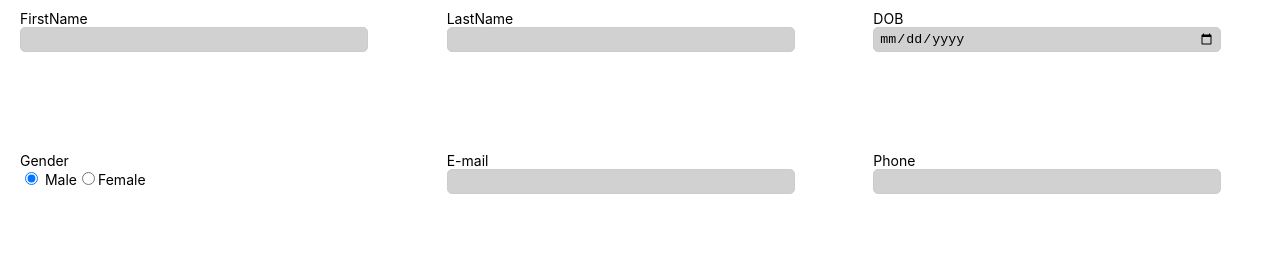
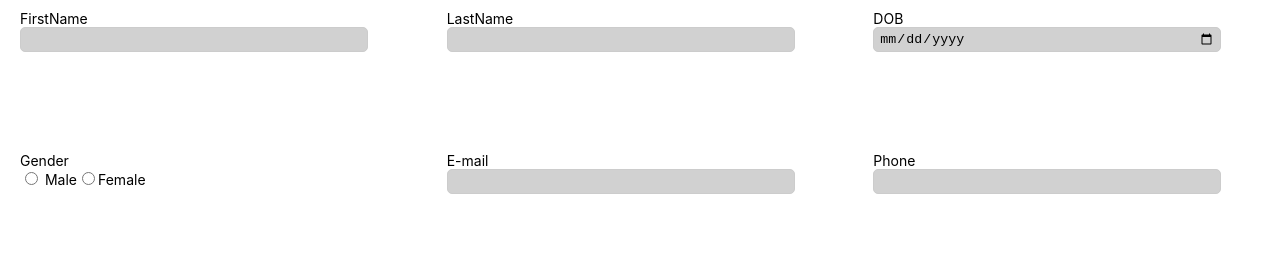
Before and after one commit to Dhanasekarextends/basic-crud, a React (Create React App) app: page / in a window 1280 px wide. Shown: the top 262 px of the page. Built offline with nearby package versions, Linux system fonts and the light colour scheme.

Commit message:
perAdd realtime change and gender optimized

```diff
--- a/src/App.js
+++ b/src/App.js
@@ -8,15 +8,13 @@ import "./App.css";
 
 class App extends Component {
   state = {
-    male: true,
-    female: false,
     state: true,
     sameAdd: false,
     userDetails: {
       firstName: "",
       lastName: "",
       dob: "",
-      gender: "Male",
+      gender: "",
       email: "",
       phone: "",
       commAdd: "",
@@ -33,14 +31,16 @@ class App extends Component {
     },
     row: []
   };
-  checkedValue = key => {
-    if (key === "gender") {
-      this.setGender();
-    } else if (key === "perAdd") {
-      let sameAdd = !this.state.sameAdd;
-      this.setState({
-        sameAdd
-      });
+  checkedValue = (e) => {
+    let userDetails = this.state.userDetails;
+    userDetails.gender = e.target.value;
+    this.setState({
+      userDetails
+    });
+  };
+
+  perAdd=()=>{
+    let sameAdd = !this.state.sameAdd;
       let userDetails = this.state.userDetails;
       if (sameAdd) {
         userDetails.perAdd = this.state.userDetails.commAdd;
@@ -49,22 +49,9 @@ class App extends Component {
         userDetails.perAdd = "";
       }
       this.setState({
-        userDetails
+        userDetails,
+        sameAdd
       });
-    }
-  };
-
-  setGender() {
-    let male = this.state.male;
-    let userDetails = this.state.userDetails;
-    this.setState({
-      male: !male,
-      female: male
-    });
-    userDetails.gender = !this.state.male ? "Male" : "Female";
-    this.setState({
-      userDetails
-    });
   }
 
   createOnClick = () => {
@@ -74,23 +61,12 @@ class App extends Component {
     this.setState({
       row: rows
     });
-    this.setGender();
-    // userDetails:{
-    //   firstName: "",
-    //   lastName: "",
-    //   dob: "",
-    //   gender: "Male",
-    //   email: "",
-    //   phone: "",
-    //   commAdd: "",
-    //   perAdd: ""
-    // }
     this.setState({
       userDetails: {
         firstName: "",
         lastName: "",
         dob: "",
-        gender: "Male",
+        gender: "",
         email: "",
         phone: "",
         commAdd: "",
@@ -103,26 +79,32 @@ class App extends Component {
     let userDetails = this.state.userDetails;
     let errorMsgs = this.state.errorMsgs;
     let check = false;
-    Object.keys(userDetails).map((key)=> {
-     switch(key){
-       case key : errorMsgs[key] = userDetails[key] === "" ? ("*"+key+" field can't be blank") : "";
-     }
-     if(errorMsgs[key]!="")
-      check=true;
-    console.log(errorMsgs)
+    Object.keys(userDetails).map(key => {
+      switch (key) {
+        case key:
+          errorMsgs[key] =
+            userDetails[key] === "" ? "*" + key + " field can't be blank" : ""; break;
+        default :
+      }
+      if (errorMsgs[key] !== "") check = true;
+      console.log(errorMsgs);
+      return 0;
     });
 
     this.setState({
       errorMsgs
     });
-    if(check===false)
-      this.createOnClick();
+    if (check === false) this.createOnClick();
   };
 
   inputFieldOnChange = (key, event) => {
     let userDetails = this.state.userDetails;
     userDetails[key] = event.target.value;
+    if(key==="commAdd" && this.state.sameAdd===true){
+      userDetails.perAdd = event.target.value;
+    }
     this.setState({ userDetails });
+
   };
 
   render() {
@@ -137,9 +119,7 @@ class App extends Component {
               onChange={event => this.inputFieldOnChange("firstName", event)}
               value={this.state.userDetails.firstName}
             />
-            <div className="error-msg">
-              {this.state.errorMsgs.firstName}
-            </div>
+            <div className="error-msg">{this.state.errorMsgs.firstName}</div>
           </div>
           <div className="grid-items">
             LastName
@@ -149,9 +129,7 @@ class App extends Component {
               onChange={event => this.inputFieldOnChange("lastName", event)}
               value={this.state.userDetails.lastName}
             />
-            <div className="error-msg">
-              {this.state.errorMsgs.lastName}
-            </div>
+            <div className="error-msg">{this.state.errorMsgs.lastName}</div>
           </div>
           <div className="grid-items">
             DOB
@@ -168,16 +146,17 @@ class App extends Component {
             <br />
             <RadioButton
               value={"Male"}
-              checked={this.state.male}
-              onChange={event => this.checkedValue("gender", event)}
+              checked={this.state.userDetails.gender === "Male"}
+              onChange={event => this.checkedValue(event)}
             />{" "}
             Male
             <RadioButton
               value={"Female"}
-              checked={this.state.female}
-              onChange={event => this.checkedValue("gender", event)}
+              checked={this.state.userDetails.gender === "Female"}
+              onChange={event => this.checkedValue(event)}
             />
             Female
+            <div className="error-msg">{this.state.errorMsgs.gender}</div>
           </div>
           <div className="grid-items">
             E-mail
@@ -208,7 +187,7 @@ class App extends Component {
             <div>
               <CheckBox
                 value={"perAdd"}
-                onChange={event => this.checkedValue("perAdd", event)}
+                onChange={event => this.perAdd(event)}
               />
               Communication address is the same as permanent address
             </div>
```
